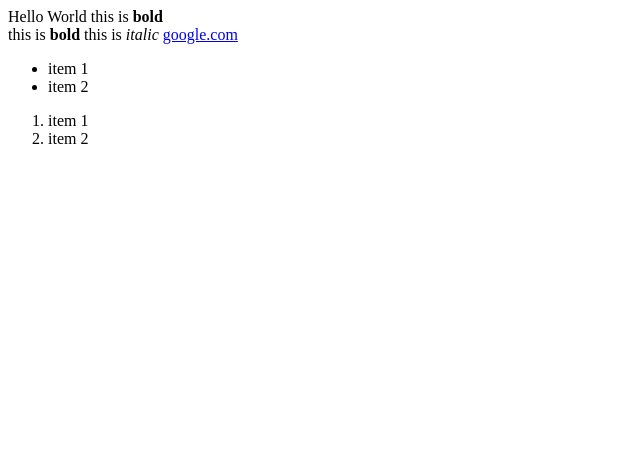
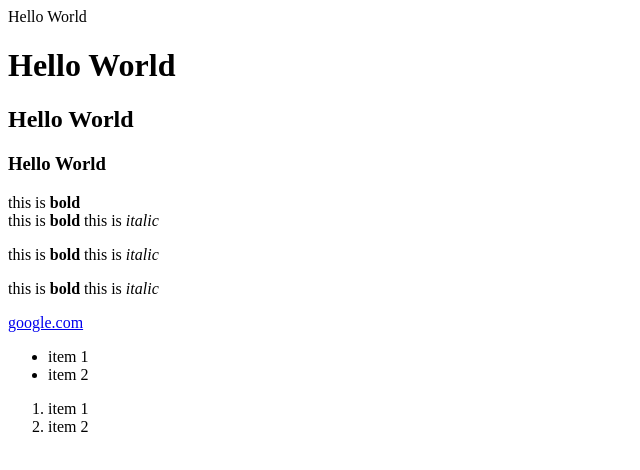
Before and after one commit to larryrentz/IntroToWebDev, a plain HTML site: page index.html in a window 1280 px wide. Shown: the whole page, without its empty margins (0-640 px from the left). Drawn offline with Linux system fonts and the light colour scheme.

Commit message:
Part5: div, span, p, header tags

```diff
--- a/index.html
+++ b/index.html
@@ -14,11 +14,40 @@
         -->
         Hello World
 
+        <h1>Hello World</h1>
+
+        <h2>Hello World</h2>
+
+        <h3>Hello World</h3>
+
+        <!--
+            header tags go up to h6
+            size decreases from h1 to h6
+        -->
+
         this is <strong>bold</strong><br>
 
         this is <strong>bold</strong>
 
         this is <em>italic</em>
+
+        <!--
+            br creates single line break
+        -->
+
+        <p>
+            this is <strong>bold</strong>
+            this is <em>italic</em>
+        </p>
+
+         <p>
+            this is <strong>bold</strong>
+            this is <em>italic</em>
+        </p>
+
+
+
+
 
         <a href="http://www.google.com">google.com</a>
         <!--
@@ -27,7 +56,16 @@
             attriubtes provide additional info about an element
         -->
 
+        <!--
+            div tags are used to group large chunks of code(mainly for styling)
+        -->
+        <div></div>
+
+        <!--
+            span tags are used to group single lines of code
+        -->
         <ul>
+        <span></span>
             <li>item 1</li>
             <li>item 2</li>
         </ul>
```
